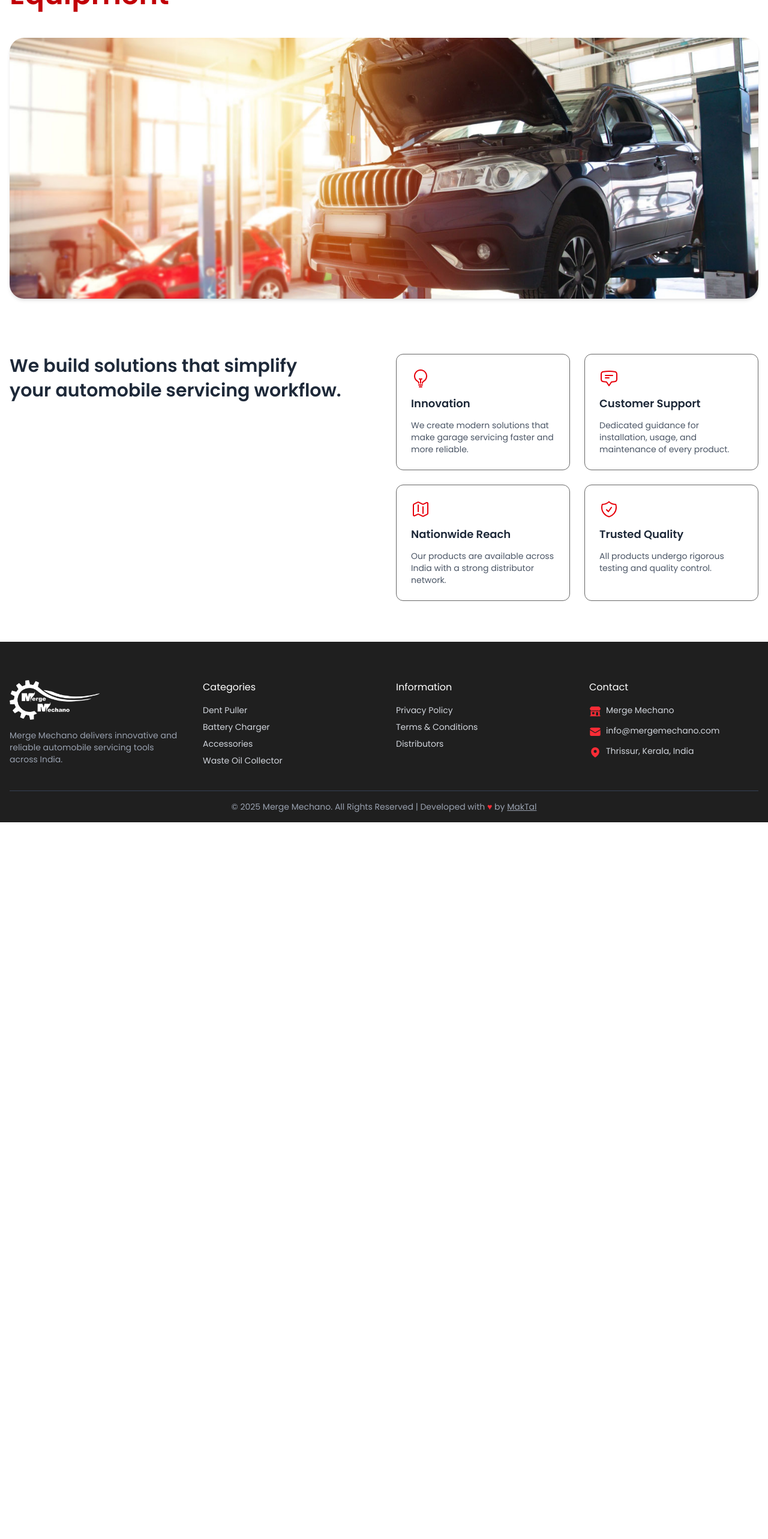
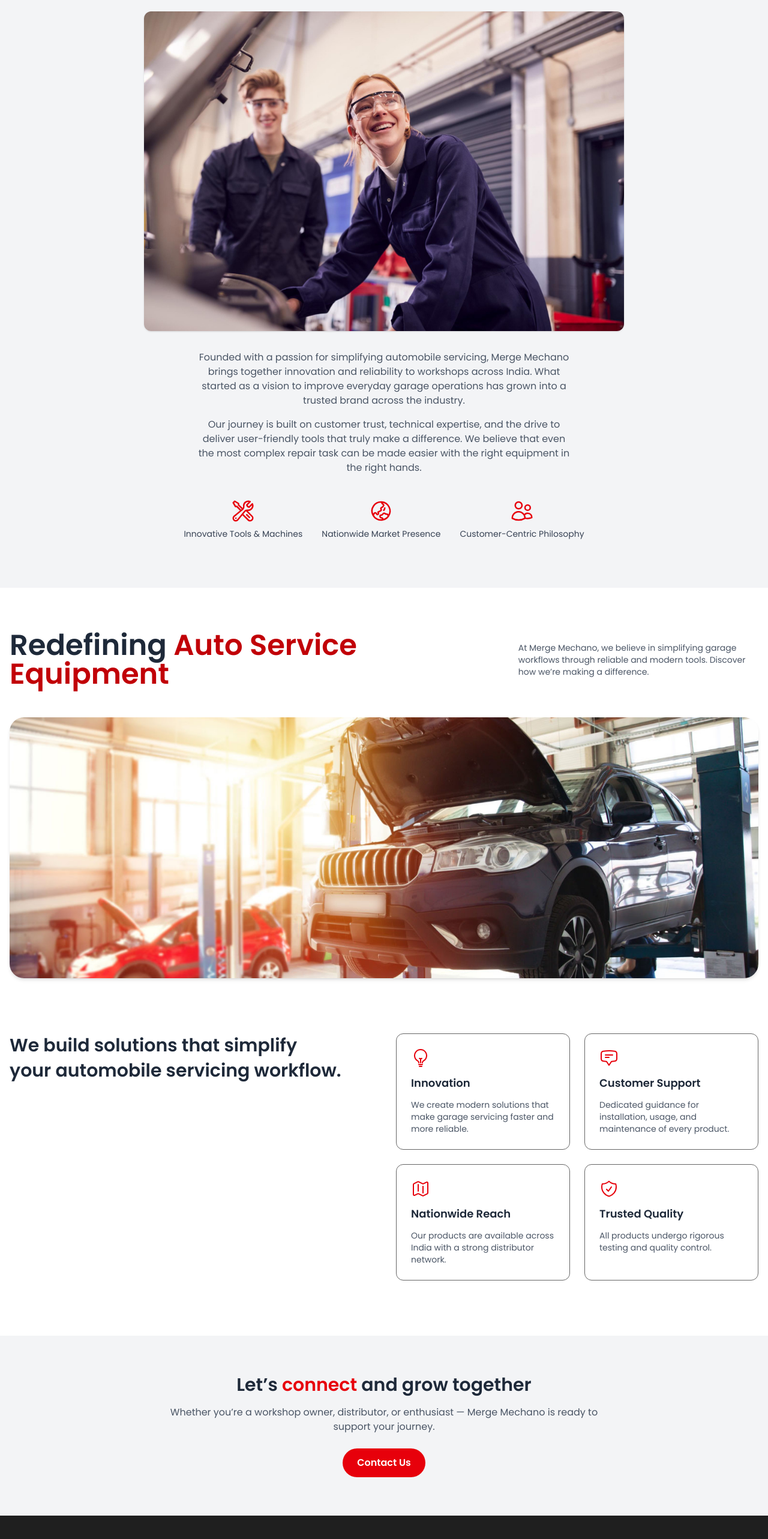
Before and after one commit to SaifuMak/mergemechano, a Next.js app: page /about in a window 1280 px wide. Shown: the part 228-2794 px from the top of the page at 60% size. Before the commit the page ends 1599 px from the top, so only its background shows below. Built offline with nearby package versions, Linux system fonts and the light colour scheme.

Commit message:
about final

```diff
--- a/src/app/about/page.js
+++ b/src/app/about/page.js
@@ -1,14 +1,16 @@
 import AboutIntro from '@/components/About/AboutIntro'
 import AboutBanner from '@/components/About/AboutBanner'
 import AboutHighlights from '@/components/About/AboutHighlights'
-
-
+import AboutStory from '@/components/About/AboutStory'
+import AboutCTA from '@/components/About/AboutCTA'
 export default function AboutPage() {
   return (
-    <main className="pt-10 pb-10 space-y-16">
+    <main className=" space-y-16">
+      <AboutStory />
       <AboutIntro />
       <AboutBanner />
       <AboutHighlights />
+      <AboutCTA />
     </main>
   )
 }
--- /dev/null
+++ b/src/components/About/AboutCTA.js
@@ -0,0 +1,27 @@
+import Link from 'next/link'
+
+export default function AboutCTA() {
+  return (
+    <section className="bg-gray-100 py-16 px-4 text-center">
+      <div className="max-w-3xl mx-auto">
+        {/* Heading */}
+        <h2 className="text-3xl font-bold text-gray-800 mb-4">
+          Let’s <span className="text-red-600">connect</span> and grow together
+        </h2>
+
+        {/* Description */}
+        <p className="text-gray-600 text-sm md:text-base mb-6">
+          Whether you’re a workshop owner, distributor, or enthusiast — Merge Mechano is ready to support your journey.
+        </p>
+
+        {/* Contact Button */}
+        <Link
+          href="/contact"
+          className="inline-block bg-red-600 text-white px-6 py-3 rounded-full font-semibold hover:bg-red-700 transition"
+        >
+          Contact Us
+        </Link>
+      </div>
+    </section>
+  )
+}
--- /dev/null
+++ b/src/components/About/AboutStory.js
@@ -0,0 +1,62 @@
+import Image from 'next/image'
+import {
+  WrenchScrewdriverIcon,
+  GlobeAsiaAustraliaIcon,
+  UsersIcon,
+} from '@heroicons/react/24/outline'
+
+export default function AboutStory() {
+  const icons = [
+    {
+      icon: WrenchScrewdriverIcon,
+      label: 'Innovative Tools & Machines',
+    },
+    {
+      icon: GlobeAsiaAustraliaIcon,
+      label: 'Nationwide Market Presence',
+    },
+    {
+      icon: UsersIcon,
+      label: 'Customer-Centric Philosophy',
+    },
+  ]
+
+  return (
+    <section className="w-full mx-auto px-4 py-20 text-center bg-gray-100">
+      {/* Heading */}
+      <h2 className="text-3xl font-bold text-gray-800 mb-8">Our Story</h2>
+
+      {/* Image */}
+      <div className="mb-8">
+        <Image
+          src="/images/about/about-story.jpg" // Replace with your actual image
+          alt="Our Story"
+          width={800}
+          height={400}
+          className="mx-auto rounded-xl shadow"
+        />
+      </div>
+
+      {/* Paragraphs */}
+      <div className="w-1/2 mx-auto space-y-4 text-gray-600 text-base mb-10">
+        <p>
+          Founded with a passion for simplifying automobile servicing, Merge Mechano brings together innovation and reliability to workshops across India. What started as a vision to improve everyday garage operations has grown into a trusted brand across the industry.</p>
+        <p>
+          Our journey is built on customer trust, technical expertise, and the drive to deliver user-friendly tools that truly make a difference. We believe that even the most complex repair task can be made easier with the right equipment in the right hands.</p>
+      </div>
+
+      {/* Icon list */}
+      <div className="flex flex-col sm:flex-row justify-center gap-8 mt-10">
+        {icons.map((item, index) => {
+          const Icon = item.icon
+          return (
+            <div key={index} className="flex flex-col items-center">
+              <Icon className="w-10 h-10 text-red-600 mb-2" />
+              <span className="text-sm text-gray-700">{item.label}</span>
+            </div>
+          )
+        })}
+      </div>
+    </section>
+  )
+}
```
Also changed, not shown: public/images/about/about-story.jpg (added).
